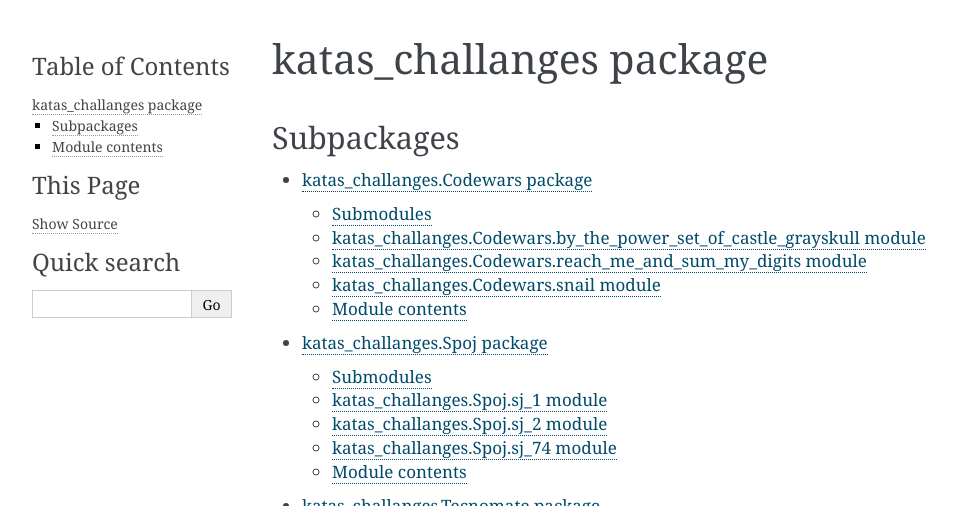
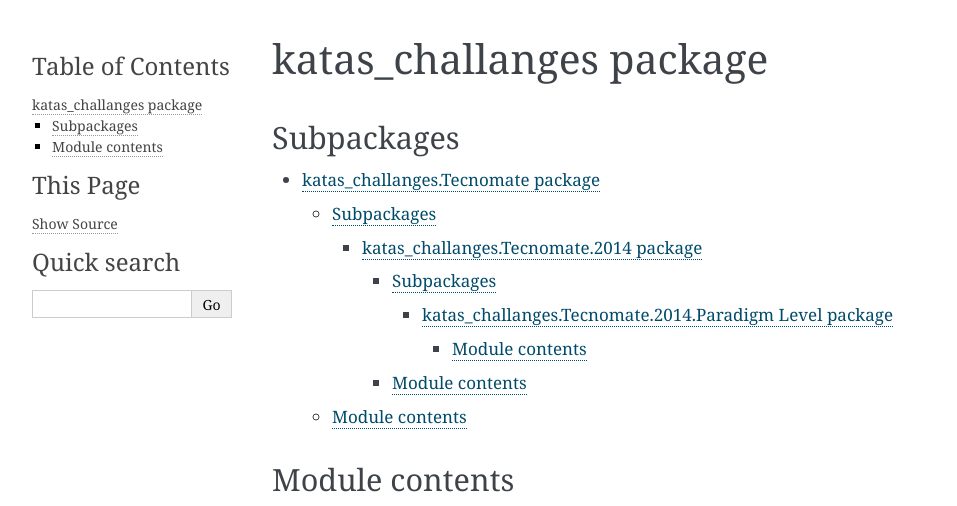
Before and after one commit to ELC/training-matplotlib, a Sphinx documentation site: the page built from docs/source/katas_challanges.rst, in a window 1280 px wide, cut to the strip 0-506 px from the top of the page. Shown: the whole strip, without its empty margins (148-1105 px from the left). Built offline with Sphinx 7.4.7, drawn with Linux system fonts in a browser that asks for light colours; pages that are not in the unit, such as notebooks, are missing from menus.

Commit message:
Change Projects included

```diff
--- a/docs/source/index.rst
+++ b/docs/source/index.rst
@@ -1,5 +1,5 @@
 .. Training-Python documentation master file, created by
-   sphinx-quickstart on Mon Oct  3 17:14:59 2016.
+   sphinx-quickstart on Tue Oct  4 06:48:51 2016.
    You can adapt this file completely to your liking, but it should at least
    contain the root `toctree` directive.
 
@@ -12,7 +12,6 @@
    :maxdepth: 4
 
    Freelance
-   conf
    katas_challanges
    personal_scripts
 
--- a/docs/source/katas_challanges.Codewars.rst
+++ /dev/null
@@ -1,38 +0,0 @@
-katas_challanges.Codewars package
-=================================
-
-Submodules
-----------
-
-katas_challanges.Codewars.by_the_power_set_of_castle_grayskull module
----------------------------------------------------------------------
-
-.. automodule:: katas_challanges.Codewars.by_the_power_set_of_castle_grayskull
-    :members:
-    :undoc-members:
-    :show-inheritance:
-
-katas_challanges.Codewars.reach_me_and_sum_my_digits module
------------------------------------------------------------
-
-.. automodule:: katas_challanges.Codewars.reach_me_and_sum_my_digits
-    :members:
-    :undoc-members:
-    :show-inheritance:
-
-katas_challanges.Codewars.snail module
---------------------------------------
-
-.. automodule:: katas_challanges.Codewars.snail
-    :members:
-    :undoc-members:
-    :show-inheritance:
-
-
-Module contents
----------------
-
-.. automodule:: katas_challanges.Codewars
-    :members:
-    :undoc-members:
-    :show-inheritance:
--- a/docs/source/katas_challanges.Spoj.rst
+++ /dev/null
@@ -1,38 +0,0 @@
-katas_challanges.Spoj package
-=============================
-
-Submodules
-----------
-
-katas_challanges.Spoj.sj_1 module
----------------------------------
-
-.. automodule:: katas_challanges.Spoj.sj_1
-    :members:
-    :undoc-members:
-    :show-inheritance:
-
-katas_challanges.Spoj.sj_2 module
----------------------------------
-
-.. automodule:: katas_challanges.Spoj.sj_2
-    :members:
-    :undoc-members:
-    :show-inheritance:
-
-katas_challanges.Spoj.sj_74 module
-----------------------------------
-
-.. automodule:: katas_challanges.Spoj.sj_74
-    :members:
-    :undoc-members:
-    :show-inheritance:
-
-
-Module contents
----------------
-
-.. automodule:: katas_challanges.Spoj
-    :members:
-    :undoc-members:
-    :show-inheritance:
--- a/docs/source/katas_challanges.rst
+++ b/docs/source/katas_challanges.rst
@@ -6,8 +6,6 @@
 
 .. toctree::
 
-    katas_challanges.Codewars
-    katas_challanges.Spoj
     katas_challanges.Tecnomate
 
 Module contents
--- a/docs/source/personal_scripts.rst
+++ b/docs/source/personal_scripts.rst
@@ -6,10 +6,7 @@
 
 .. toctree::
 
-    personal_scripts.Algorithms
     personal_scripts.Fluent Python
-    personal_scripts.Timestable
-    personal_scripts.Useful Algorithms
 
 Module contents
 ---------------
```
Also changed, not shown: docs/source/personal_scripts.Algorithms.Sorting.App.rst (deleted, +0 -22 lines), docs/source/personal_scripts.Algorithms.Sorting.rst (deleted, +0 -18 lines), docs/source/personal_scripts.Algorithms.Sorting.tests.rst (deleted, +0 -30 lines), docs/source/personal_scripts.Algorithms.rst (deleted, +0 -17 lines), docs/source/personal_scripts.Timestable.rst (deleted, +0 -54 lines), docs/source/personal_scripts.Useful Algorithms.rst (deleted, +0 -30 lines), 5 other files.
